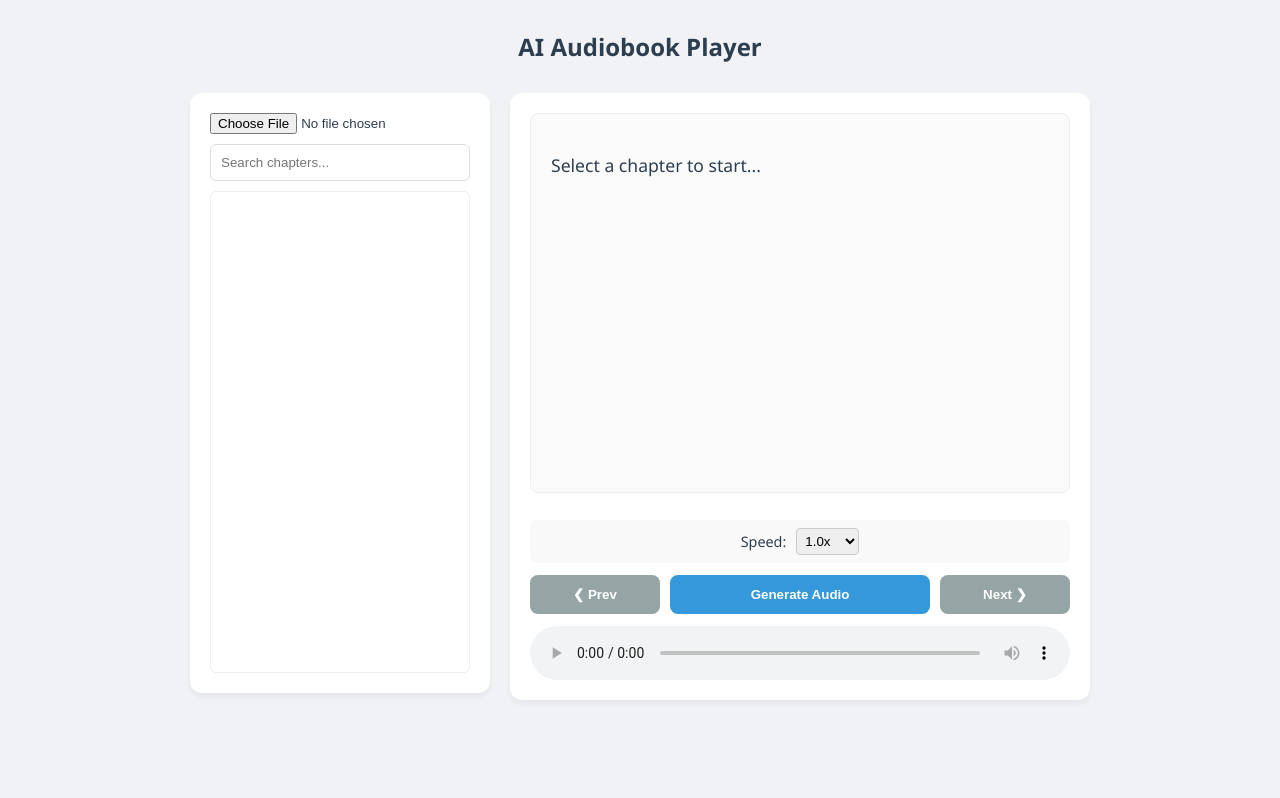
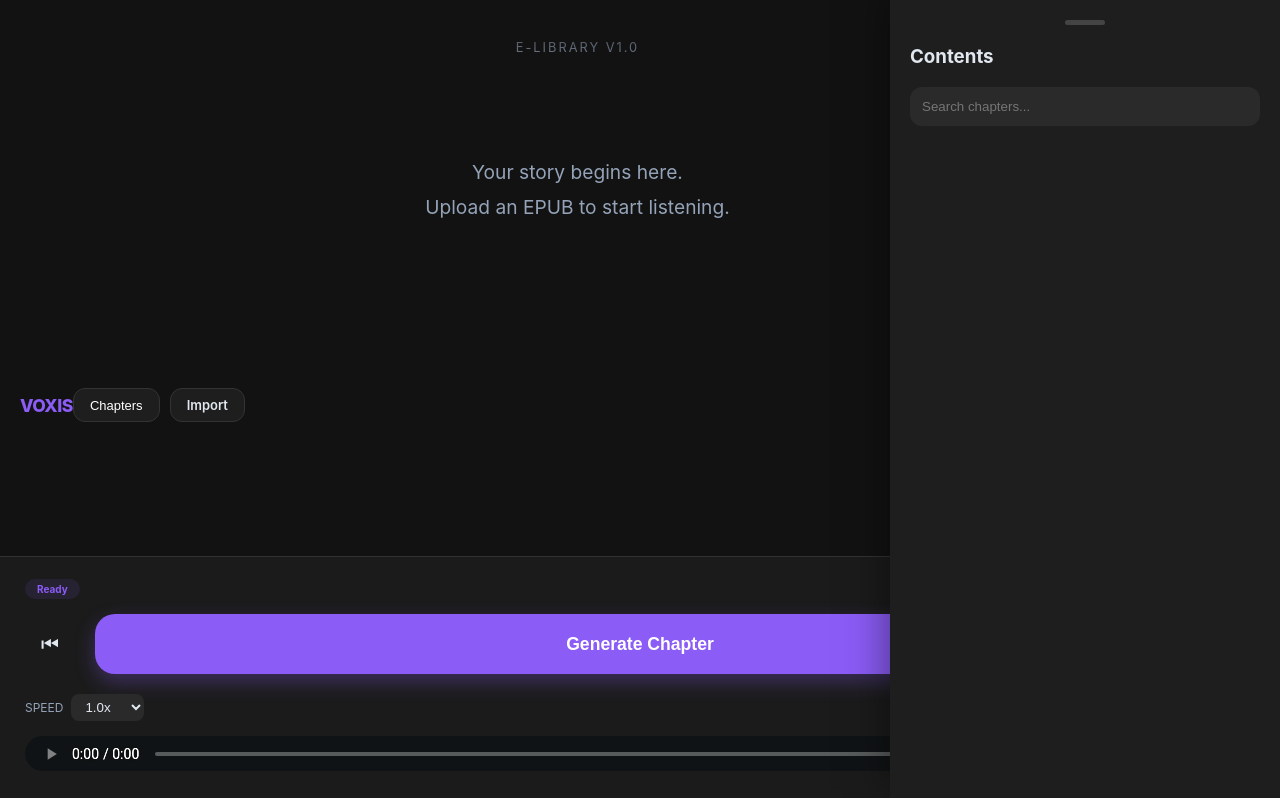
Before and after one commit to locodafux/chapter-to-mp3, a website: page index.html in a window 1280 px wide. Drawn offline with nearby package versions, Linux system fonts and the light colour scheme; no server answers.

Commit message:
update ui

```diff
--- a/index.html
+++ b/index.html
@@ -2,79 +2,288 @@
 <html lang="en">
 <head>
   <meta charset="UTF-8">
-  <meta name="viewport" content="width=device-width, initial-scale=1.0">
-  <title>AI Audiobook Player</title>
+  <meta name="viewport" content="width=device-width, initial-scale=1.0, maximum-scale=1.0, user-scalable=no, viewport-fit=cover">
+  <title>VOXIS</title>
   <style>
-    :root { --primary: #3498db; --secondary: #2ecc71; --bg: #f0f2f5; --text: #2c3e50; }
-    body { font-family: 'Segoe UI', sans-serif; background: var(--bg); color: var(--text); margin: 0; padding: 10px; display: flex; flex-direction: column; align-items: center; }
+    :root {
+      --accent: #8b5cf6; /* Royal Purple */
+      --accent-soft: rgba(139, 92, 246, 0.1);
+      --surface: #121212;
+      --card: #1e1e1e;
+      --text: #e2e8f0;
+      --text-dim: #94a3b8;
+      --safe-bottom: env(safe-area-inset-bottom);
+    }
 
-    .main-container { width: 100%; max-width: 900px; display: grid; grid-template-columns: 300px 1fr; gap: 20px; margin-top: 10px; }
-    .card { background: #fff; padding: 20px; border-radius: 12px; box-shadow: 0 4px 6px rgba(0,0,0,0.05); box-sizing: border-box; }
+    body {
+      font-family: 'SF Pro Display', -apple-system, BlinkMacSystemFont, "Segoe UI", Roboto, sans-serif;
+      background: var(--surface);
+      color: var(--text);
+      margin: 0;
+      display: flex;
+      flex-direction: column;
+      height: 100vh;
+      overflow: hidden;
+    }
 
-    .sidebar { display: flex; flex-direction: column; height: 600px; }
-    #chapterSearch { width: 100%; padding: 10px; margin: 10px 0; border: 1px solid #ddd; border-radius: 6px; box-sizing: border-box; }
-    .chapter-list { flex: 1; overflow-y: auto; border: 1px solid #eee; border-radius: 6px; scroll-behavior: smooth; }
-    .chapter-item { padding: 12px; border-bottom: 1px solid #eee; cursor: pointer; display: flex; justify-content: space-between; align-items: center; font-size: 0.85rem; transition: background 0.2s; }
-    .chapter-item:hover { background: #f8f9fa; }
+    /* Top Navigation */
+    header {
+      padding: 20px 20px 10px;
+      display: flex;
+      justify-content: space-between;
+      align-items: center;
+      background: linear-gradient(to bottom, var(--surface), transparent);
+      z-index: 20;
+    }
 
-    .text-container { width: 100%; height: 380px; overflow-y: auto; padding: 20px; border: 1px solid #eee; border-radius: 8px; background: #fafafa; line-height: 1.7; font-size: 1.1rem; box-sizing: border-box; }
+    .brand { font-weight: 800; font-size: 1.1rem; letter-spacing: -0.5px; color: var(--accent); }
 
-    .controls { display: flex; flex-direction: column; gap: 12px; }
-    .speed-control { display: flex; align-items: center; justify-content: center; gap: 10px; font-size: 0.9rem; background: #f9f9f9; padding: 8px; border-radius: 8px; }
-    #speedSelect { padding: 4px; border-radius: 4px; border: 1px solid #ccc; cursor: pointer; }
+    .file-input-wrapper {
+      background: var(--card);
+      padding: 8px 16px;
+      border-radius: 12px;
+      border: 1px solid #333;
+      font-size: 13px;
+      font-weight: 600;
+      cursor: pointer;
+    }
 
-    .nav-buttons { display: grid; grid-template-columns: 1fr 2fr 1fr; gap: 10px; }
-    .nav-btn { background: #95a5a6; color: white; border: none; border-radius: 8px; cursor: pointer; padding: 12px; font-weight: bold; }
-    #genBtn { background: var(--primary); color: white; border: none; border-radius: 8px; font-weight: bold; cursor: pointer; padding: 12px; }
-    #genBtn:disabled { background: #bdc3c7; cursor: not-allowed; }
+    /* Main Content Area */
+    .reader-view {
+      flex: 1;
+      overflow-y: auto;
+      padding: 0 25px 300px; /* Huge padding for player */
+      mask-image: linear-gradient(to bottom, transparent, black 10%, black 85%, transparent);
+      -webkit-mask-image: linear-gradient(to bottom, transparent, black 10%, black 85%, transparent);
+    }
 
-    .play-btn-mini { background: var(--secondary); color: white; border: none; border-radius: 50%; width: 24px; height: 24px; display: flex; align-items: center; justify-content: center; font-size: 10px; pointer-events: none; }
-    audio { width: 100%; }
-    #statusInfo { font-size: 0.8rem; color: #7f8c8d; text-align: center; height: 1.2em; }
+    .book-title-meta {
+      text-align: center;
+      margin: 40px 0 20px;
+      color: var(--text-dim);
+      font-size: 0.8rem;
+      text-transform: uppercase;
+      letter-spacing: 2px;
+    }
 
-    @media (max-width: 768px) { .main-container { grid-template-columns: 1fr; } .sidebar { height: 300px; } }
+    .text-container {
+      line-height: 1.8;
+      font-size: 1.2rem;
+      color: #cbd5e1;
+      max-width: 600px;
+      margin: 0 auto;
+    }
+
+    /* Chapter Drawer (Slide up from bottom) */
+    .drawer {
+      position: fixed;
+      bottom: 0;
+      left: 0;
+      right: 0;
+      background: var(--card);
+      height: 70vh;
+      border-radius: 30px 30px 0 0;
+      transform: translateY(100%);
+      transition: transform 0.4s cubic-bezier(0.32, 0.72, 0, 1);
+      z-index: 1000;
+      padding: 20px;
+      box-shadow: 0 -10px 40px rgba(0,0,0,0.5);
+    }
+
+    .drawer.active { transform: translateY(0); }
+
+    .drawer-handle {
+      width: 40px;
+      height: 5px;
+      background: #444;
+      border-radius: 10px;
+      margin: 0 auto 20px;
+    }
+
+    .chapter-list {
+      height: calc(100% - 100px);
+      overflow-y: auto;
+    }
+
+    .chapter-item {
+      padding: 16px;
+      border-radius: 12px;
+      margin-bottom: 8px;
+      background: rgba(255,255,255,0.03);
+      font-size: 0.95rem;
+    }
+
+    .chapter-item:active { background: var(--accent-soft); color: var(--accent); }
+
+    /* Player Console */
+    .player-console {
+      position: fixed;
+      bottom: 0;
+      left: 0;
+      right: 0;
+      background: rgba(30, 30, 30, 0.8);
+      backdrop-filter: blur(25px);
+      -webkit-backdrop-filter: blur(25px);
+      border-top: 1px solid rgba(255,255,255,0.1);
+      padding: 20px 25px calc(25px + var(--safe-bottom));
+      z-index: 100;
+    }
+
+    .status-pill {
+      background: var(--accent-soft);
+      color: var(--accent);
+      padding: 4px 12px;
+      border-radius: 20px;
+      font-size: 10px;
+      font-weight: 700;
+      display: inline-block;
+      margin-bottom: 15px;
+    }
+
+    .controls-row {
+      display: grid;
+      grid-template-columns: 50px 1fr 50px;
+      align-items: center;
+      gap: 20px;
+      margin-bottom: 20px;
+    }
+
+    .btn-skip {
+      background: none;
+      border: none;
+      color: var(--text);
+      font-size: 20px;
+    }
+
+    #genBtn {
+      background: var(--accent);
+      color: white;
+      border: none;
+      height: 60px;
+      border-radius: 20px;
+      font-size: 1.1rem;
+      font-weight: 700;
+      box-shadow: 0 8px 20px rgba(139, 92, 246, 0.3);
+    }
+
+    .meta-row {
+      display: flex;
+      justify-content: space-between;
+      align-items: center;
+    }
+
+    .speed-tag {
+      font-size: 12px;
+      color: var(--text-dim);
+      display: flex;
+      align-items: center;
+      gap: 8px;
+    }
+
+    #speedSelect {
+      background: #2a2a2a;
+      border: none;
+      color: var(--text);
+      padding: 5px 10px;
+      border-radius: 8px;
+    }
+
+    audio {
+      width: 100%;
+      height: 35px;
+      margin-top: 15px;
+      filter: invert(100%) hue-rotate(180deg) brightness(1.5); /* Forces dark audio player style */
+    }
+
+    /* Utility */
+    .menu-trigger {
+      background: var(--card);
+      border: 1px solid #333;
+      color: white;
+      padding: 8px 16px;
+      border-radius: 12px;
+      font-size: 13px;
+    }
+
+    @media (min-width: 1024px) {
+      .drawer { position: relative; height: auto; transform: none; width: 350px; border-radius: 0; }
+      body { flex-direction: row; }
+    }
   </style>
 </head>
 <body>
-  <h2>AI Audiobook Player</h2>
-  <div class="main-container">
-    <div class="card sidebar">
-      <input type="file" id="epubFile" accept=".epub">
-      <input type="text" id="chapterSearch" placeholder="Search chapters...">
+
+  <header>
+    <div class="brand">VOXIS</div>
+    <div style="display: flex; gap: 10px;">
+        <button class="menu-trigger" onclick="toggleDrawer()">Chapters</button>
+        <div class="file-input-wrapper">
+          Import <input type="file" id="epubFile" accept=".epub" style="display:none">
+        </div>
+    </div>
+  </header>
+
+  <main class="reader-view">
+    <div class="book-title-meta" id="bookTitle">E-Library v1.0</div>
+    <div id="textDisplay" class="text-container">
+      <p id="displayText" style="text-align: center; margin-top: 100px; color: var(--text-dim);">
+        Your story begins here.<br>Upload an EPUB to start listening.
+      </p>
+    </div>
+  </main>
+
+  <div class="drawer" id="chapterDrawer">
+    <div class="drawer-handle" onclick="toggleDrawer()"></div>
+    <h3 style="margin-top:0">Contents</h3>
+    <input type="text" id="chapterSearch" placeholder="Search chapters..."
+           style="width:100%; padding:12px; background:#2a2a2a; border:none; border-radius:12px; color:white; box-sizing:border-box; margin-bottom:15px;">
     <div class="chapter-list" id="chapterList"></div>
   </div>
 
-    <div class="card content-area">
-      <div id="textDisplay" class="text-container"><p id="displayText">Select a chapter to start...</p></div>
+  <div class="player-console">
+    <div id="statusInfo" class="status-pill">Ready</div>
 
-      <div class="controls">
-        <div id="statusInfo"></div>
+    <div class="controls-row">
+      <button class="btn-skip" onclick="changeChapter(-1)">⏮</button>
+      <button id="genBtn" onclick="generate()">Generate Chapter</button>
+      <button class="btn-skip" onclick="changeChapter(1)">⏭</button>
+    </div>
 
-        <div class="speed-control">
-          <label>Speed:</label>
+    <div class="meta-row">
+      <div class="speed-tag">
+        SPEED
         <select id="speedSelect">
           <option value="0.5">0.5x</option>
-            <option value="0.75">0.75x</option>
+          <option value="0.8">0.8x</option>
           <option value="1.0" selected>1.0x</option>
-            <option value="1.25">1.25x</option>
+          <option value="1.2">1.2x</option>
           <option value="1.5">1.5x</option>
+          <option value="1.75">1.75x</option>
           <option value="2.0">2.0x</option>
         </select>
       </div>
-
-        <div class="nav-buttons">
-          <button class="nav-btn" onclick="changeChapter(-1)">❮ Prev</button>
-          <button id="genBtn" onclick="generate()">Generate Audio</button>
-          <button class="nav-btn" onclick="changeChapter(1)">Next ❯</button>
+      <div class="speed-tag">AUTO-NEXT: <b>ON</b></div>
     </div>
 
     <audio id="player" controls></audio>
   </div>
-    </div>
-  </div>
 
   <script src="https://cdnjs.cloudflare.com/ajax/libs/jszip/3.10.1/jszip.min.js"></script>
   <script src="https://unpkg.com/epubjs/dist/epub.min.js"></script>
+  <script>
+    // Toggle Drawer function for the new UI
+    function toggleDrawer() {
+      document.getElementById('chapterDrawer').classList.toggle('active');
+    }
+
+    // Connect the dummy file trigger to actual input
+    document.querySelector('.file-input-wrapper').onclick = () => document.getElementById('epubFile').click();
+
+    // Close drawer when clicking a chapter (Logic to be integrated into your app.js)
+    document.getElementById('chapterList').addEventListener('click', (e) => {
+        if(window.innerWidth < 1024) toggleDrawer();
+    });
+  </script>
   <script src="app.js"></script>
 </body>
 </html>
```
Lines whose indentation alone changed are shown as unchanged.
